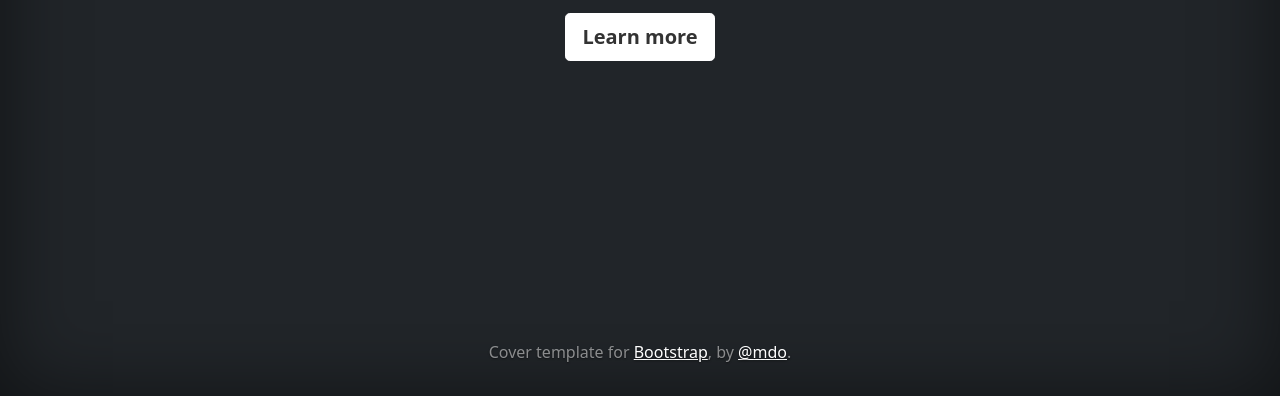
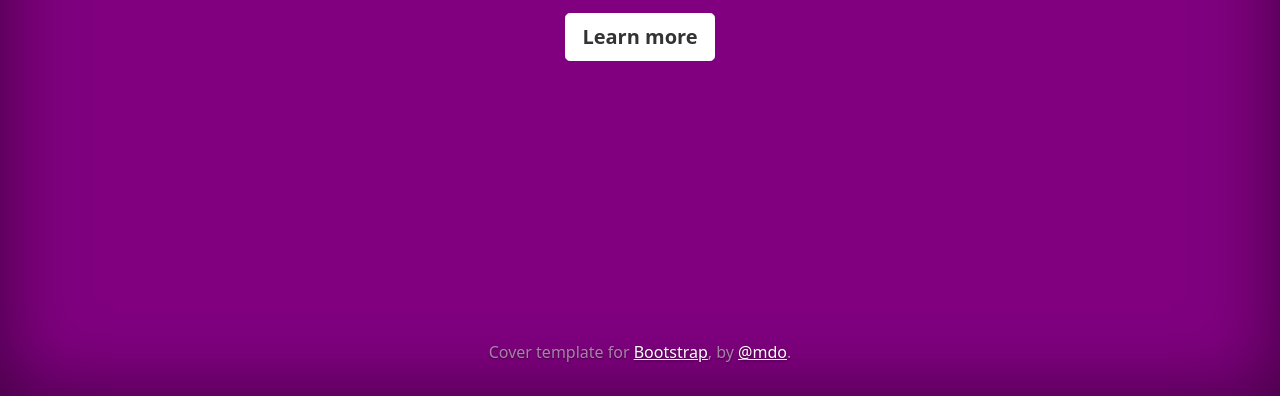
Before and after one commit to aljidy/tcg-amazing-site-demo, a plain HTML site: page index.html in a window 1280 px wide. Shown: the part 404-800 px from the top of the page. Drawn offline with nearby package versions, Linux system fonts and the light colour scheme.

Commit message:
Change the background color to purple
Does this work for longer messages?

```diff
--- a/cover.css
+++ b/cover.css
@@ -51,3 +51,7 @@ body {
   color: #fff;
   border-bottom-color: #fff;
 }
+
+.bg-purple {
+  background-color: purple;
+}
--- a/index.html
+++ b/index.html
@@ -37,7 +37,7 @@
     <link href="cover.css" rel="stylesheet">
 </head>
 
-<body class="d-flex h-100 text-center text-white bg-dark">
+<body class="d-flex h-100 text-center text-white bg-purple">
 
     <div class="cover-container d-flex w-100 h-100 p-3 mx-auto flex-column">
         <header class="mb-auto">
```
